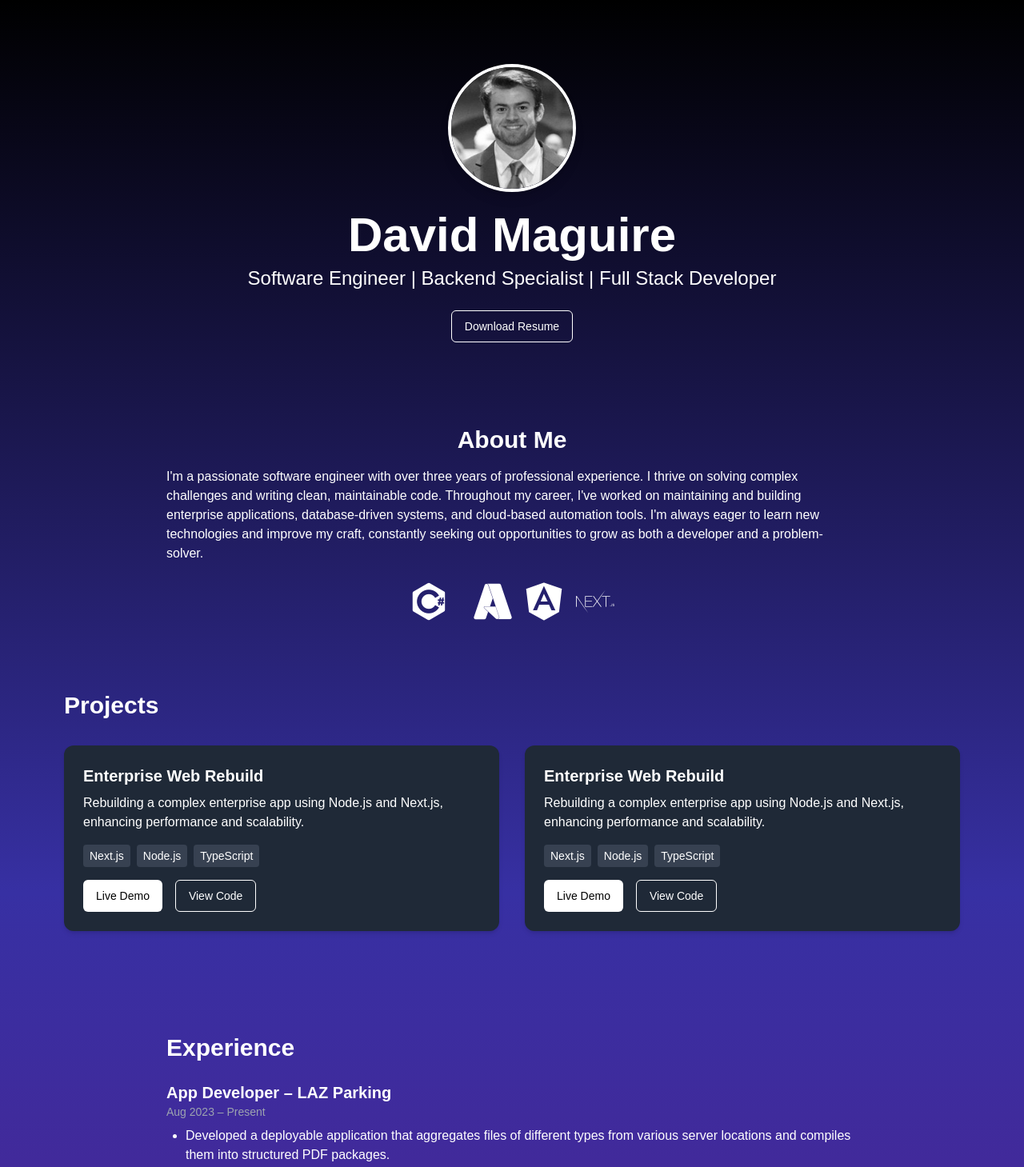
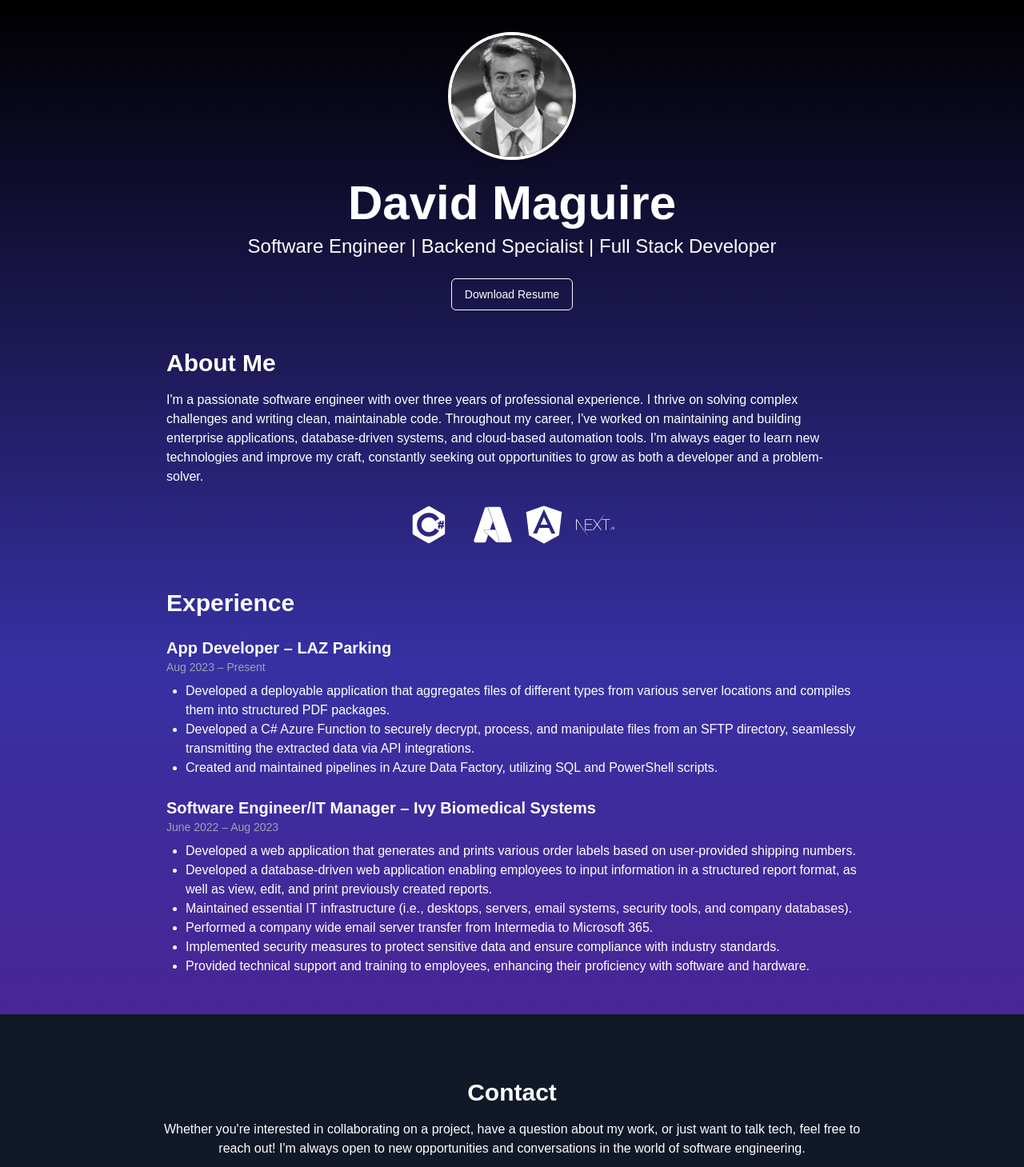
Before and after one commit to dmaguire15/dave-page, a Next.js app: page / in a window 1280 px wide. Shown: the top 1459 px of the page at 80% size. Built offline with nearby package versions, Linux system fonts and the light colour scheme.

Commit message:
Removed projects section and GitHub link
Also updated some packages

```diff
--- a/package.json
+++ b/package.json
@@ -11,9 +11,9 @@
   "dependencies": {
     "class-variance-authority": "^0.7.1",
     "file-saver": "^2.0.5",
-    "next": "^15.1.6",
-    "react": "^19.0.0",
-    "react-dom": "^19.0.0",
+    "next": "^15.3.3",
+    "react": "^19.1.0",
+    "react-dom": "^19.1.0",
     "react-icons": "^5.5.0"
   },
   "devDependencies": {
--- a/src/app/page.tsx
+++ b/src/app/page.tsx
@@ -9,7 +9,7 @@ export default function HomePage() {
     <main className="min-h-screen bg-gradient-to-t from-purple-900 via-indigo-800 to-black text-white">
       <link rel="stylesheet" type='text/css' href="https://cdn.jsdelivr.net/gh/devicons/devicon@latest/devicon.min.css" />
       {/* Main Section */}
-      <section className="flex flex-col items-center justify-center text-center py-20 px-4 space-y-6">
+      <section className="flex flex-col items-center justify-center text-center py-10 px-4 space-y-6">
         {/* Profile Photo */}
         <img
           src="/davepic.png"
@@ -33,8 +33,8 @@ export default function HomePage() {
       </section>
 
       {/* About Me */}
-      <section className="max-w-4xl mx-auto py-6 px-4">
-        <h2 className="text-3xl font-semibold mb-4 text-center">About Me</h2>
+      <section className="max-w-4xl mx-auto py-2 px-4">
+        <h2 className="text-3xl font-semibold mb-4 ">About Me</h2>
         <p>
         I&apos;m a passionate software engineer with over three years of professional experience.
         I thrive on solving complex challenges and writing clean, maintainable code.
@@ -53,11 +53,10 @@ export default function HomePage() {
         </div>
       </section>
 
-      {/* Projects */}
-      <section className="max-w-6xl mx-auto py-16 px-4">
+      {/* Projects
+      <section className="max-w-6xl mx-auto py-16 px-4" >
         <h2 className="text-3xl font-semibold mb-8">Projects</h2>
         <div className="grid md:grid-cols-2 gap-8">
-          {/* Project card */}
           <div className="bg-gray-800 rounded-xl p-6 shadow-md">
             <h3 className="text-xl font-bold mb-2">Enterprise Web Rebuild</h3>
             <p className="mb-4">Rebuilding a complex enterprise app using Node.js and Next.js, enhancing performance and scalability.</p>
@@ -84,12 +83,11 @@ export default function HomePage() {
               <Button variant="outline">View Code</Button>
             </div>
           </div>
-          {/* More project cards can go here */}
         </div>
       </section>
-
+      */}
       {/* Experience */}
-      <section className="max-w-4xl mx-auto py-16 px-4">
+      <section className="max-w-4xl mx-auto py-12 px-4">
         <h2 className="text-3xl font-semibold mb-6">Experience</h2>
         <div>
           <h3 className="text-xl font-bold">App Developer – LAZ Parking</h3>
@@ -132,11 +130,15 @@ export default function HomePage() {
         <p className="mb-6 max-w-4xl mx-auto">Whether you&apos;re interested in collaborating on a project, have a question about my work, or just want to talk tech, feel free to reach out!
           I&apos;m always open to new opportunities and conversations in the world of software engineering.</p>
         <div className="space-x-4">
-          <Button>Email Me</Button>
+          <a href="mailto:drmaguire15@gmail.com">
+            <Button>Email Me</Button>
+          </a>
           <a target="_blank" rel="noopener noreferrer" href="https://www.linkedin.com/in/drmaguire/">
             <Button variant="outline">LinkedIn</Button>
           </a>
+          {/*
           <Button variant="outline">GitHub</Button>
+          */}
         </div>
       </section>
 
```
Also changed, not shown: 1 other file (tests, documents, lock files or other folders).
